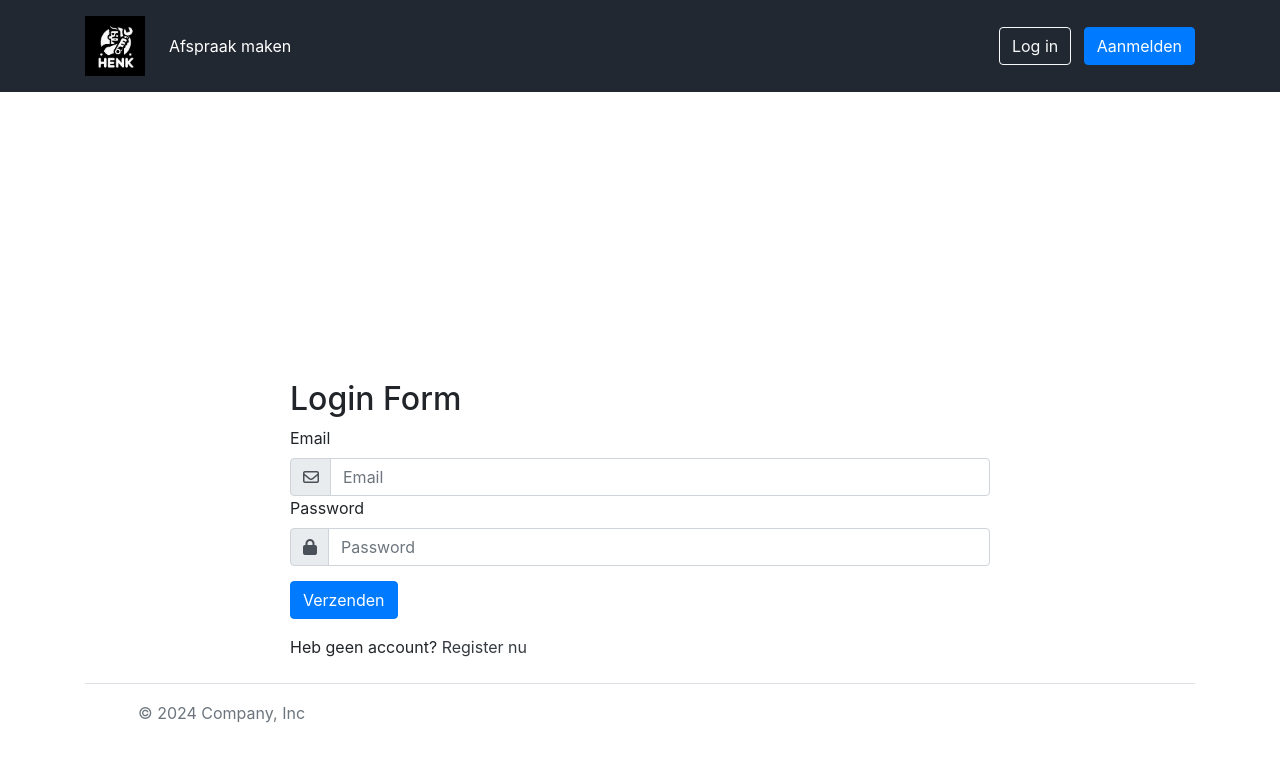
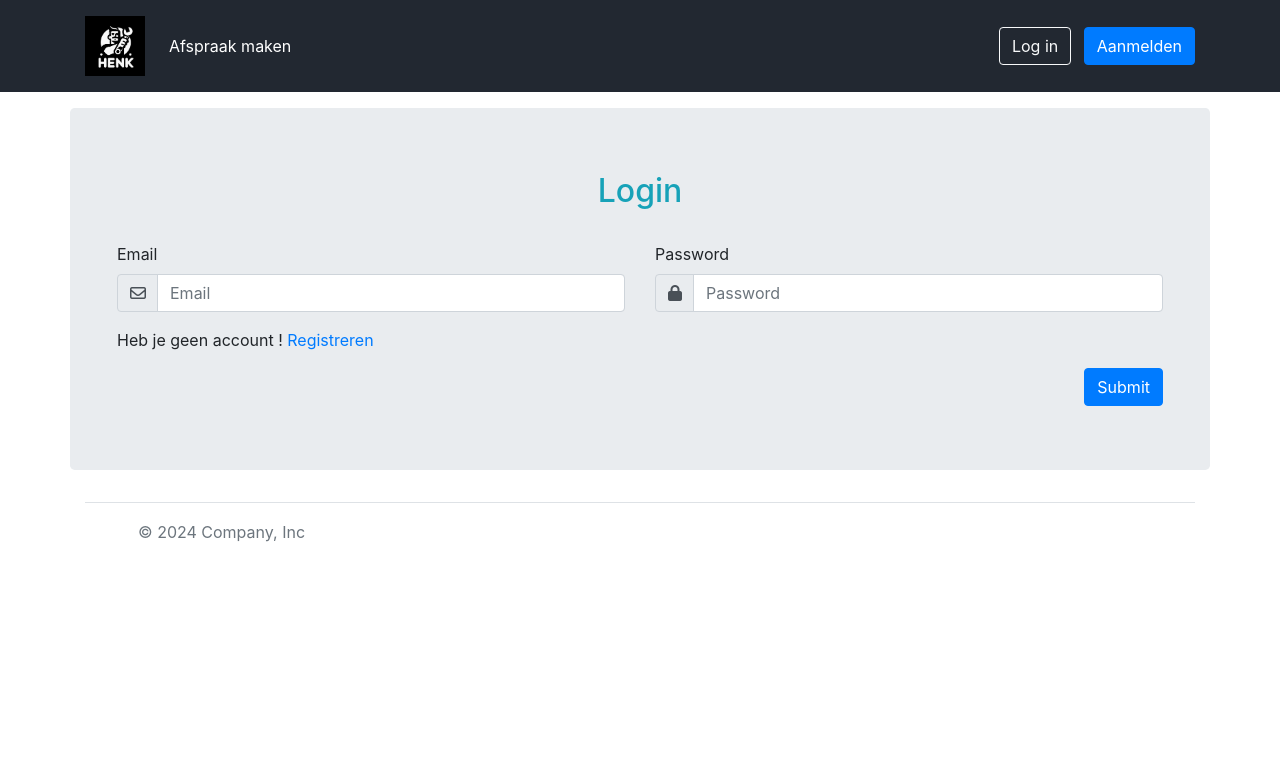
Before and after one commit to 29101994-Najibee/henks-garage, a PHP site: page /login.php in a window 1280 px wide. Shown: the top 762 px of the page. Run offline with PHP 8.4, Linux system fonts and the light colour scheme; some libraries are stand-ins or nearby versions; some web fonts are replaced.

Commit message:
Update login.php

```diff
--- a/login.php
+++ b/login.php
@@ -23,17 +23,17 @@ require_once 'includes/login_view.inc.php';
 <body>
     <main>
     <?php require_once ('includes/nav.php'); ?>
-        <section class="container">
-            <div class="row g-5 pt-5">
-                <div class="col-md-8 offset-md-2 col-lg-8">
-                    <div class="container align-items-center" style="margin-top: 15rem;">
+
+        <div class="container mt-3">
+        <form action="includes/login.inc.php" method="post">
             <?php check_login_errors(); ?>
-                        <h2 class="tittle">Login Form</h2>
-                        <?php if (!isset($_SESSION['user_id'])) { ?>
-                            <form action="includes/login.inc.php" method="post">
-                                <div class="form-row">
-                                    <div class="col">
-                                        <label>Email</label>
+                <div class="row jumbotron box8">
+                    <div class="col-sm-12 mx-t3 mb-4">
+                        <h2 class="text-center text-info">Login</h2>
+                    </div>
+
+                    <div class="col-sm-6 form-group">
+                        <label for="email">Email</label>
                         <div class="input-group">
                             <div class="input-group-prepend">
                                 <span class="input-group-text" id="email"><i class="fa-regular fa-envelope"></i></span>
@@ -41,30 +41,27 @@ require_once 'includes/login_view.inc.php';
                             <input type="email" class="form-control" name="Mail" id="Mail" placeholder="Email">
                         </div>
                     </div>
-                                </div>
-                                <div class="form-row">
-                                    <div class="col">
-                                        <label>Password</label>
+                    <div class="col-sm-6 form-group">
+                        <label for="pass">Password</label>
                         <div class="input-group">
                             <div class="input-group-prepend">
-                                                <span class="input-group-text" id="password"><i class="fa-solid fa-lock"></i></span>
+                                <span class="input-group-text" id="email"><i class="fa-solid fa-lock"></i></span>
                             </div>
                             <input type="password" class="form-control" name="Password" id="Password" placeholder="Password">
                         </div>
+
+                    </div>
+
+                    <div class="col-sm-12">
+                        <p>Heb je geen account ! <a href="register.php">Registreren</a></p>
+
+                    </div>
+                    <div class="col-sm-12 form-group mb-0">
+                        <button class="btn btn-primary float-right">Submit</button>
                     </div>
             </div>
-                                <div class="form-group row" style="margin-top:15px">
-                                    <div class="col-sm-10">
-                                        <button class="btn btn-primary" type="submit">Verzenden</button>
+        </form>
         </div>
-                                </div>
-                                <footer>Heb geen account? <a class="text-dark" href="register.php">Register nu</a></footer>
-                            </form>
-                        <?php } ?>
-                    </div>
-                </div>
-            </div>
-        </section>
 
         <?php require_once ('includes/footer.php'); ?>
     </main>
```
Lines whose indentation alone changed are shown as unchanged.
